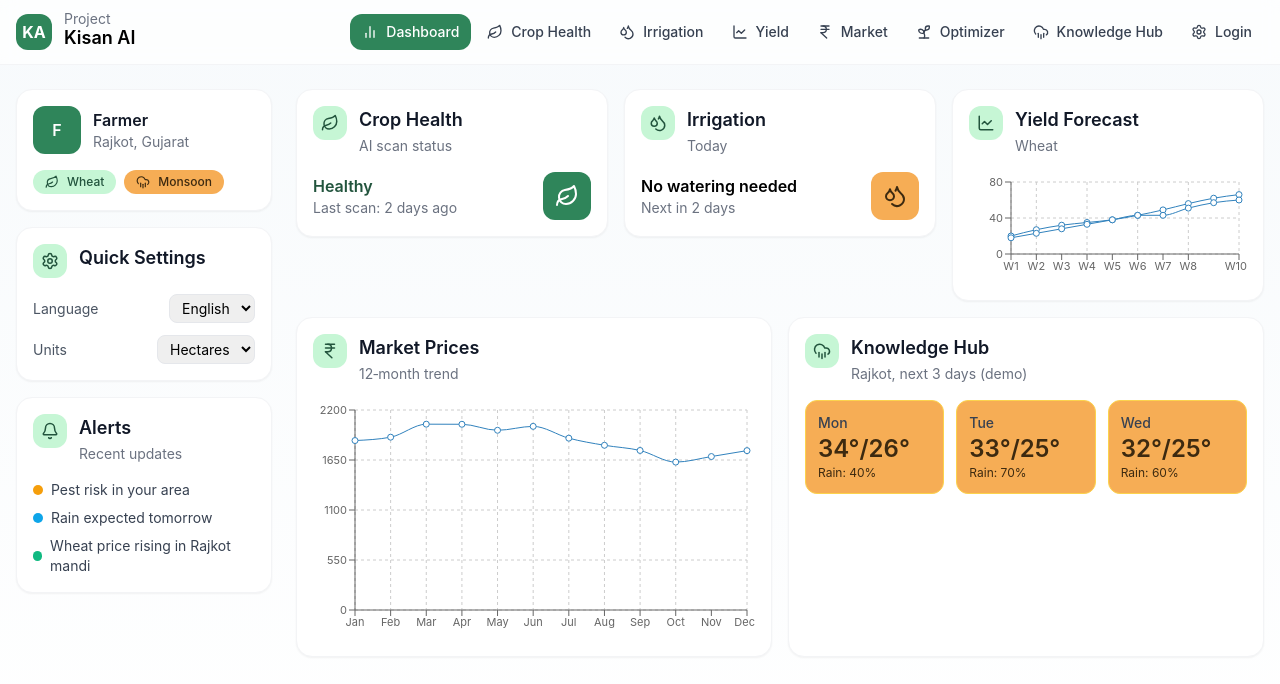
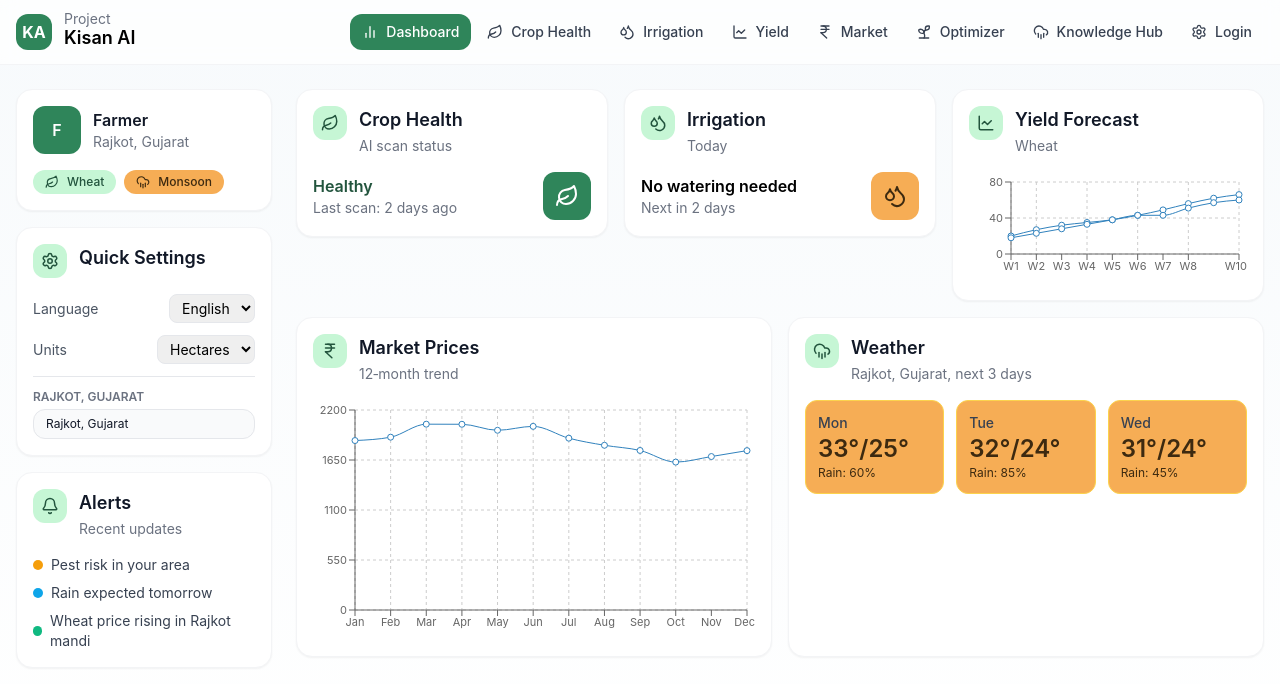
Before and after one commit to Burhanuddin-Gandhi/Kisan-ai, a React (Vite) app: page / in a window 1280 px wide. Shown: the top 684 px of the page. Built offline with nearby package versions, Linux system fonts and the light colour scheme; sample sign-in values are in the browser's storage.

Commit message:
Support updatable location/weather and disable enforced JSON mode for Gemini API compatibility

```diff
--- a/src/App.jsx
+++ b/src/App.jsx
@@ -250,6 +250,7 @@ const translations = {
     potato: "Potato",
     hectares: "Hectares",
     acres: "Acres",
+    weather: "Weather",
   },
   "हिंदी": {
     dashboard: "डैशबोर्ड",
@@ -283,6 +284,7 @@ const translations = {
     potato: "आलू",
     hectares: "हेक्टेयर",
     acres: "एकड़",
+    weather: "मौसम",
   },
   "ગુજરાતી": {
     dashboard: "ડેશબોર્ડ",
@@ -316,6 +318,7 @@ const translations = {
     potato: "બટાકા",
     hectares: "હેક્ટર",
     acres: "એકર",
+    weather: "હવામાન",
   }
 };
 
@@ -337,7 +340,7 @@ export default function App() {
         <div className="flex flex-col lg:flex-row gap-6 mt-6">
           <aside className="lg:w-64">
             <ProfileCard profile={profile} t={t} />
-            <SettingsPanel language={language} setLanguage={setLanguage} unit={unit} setUnit={setUnit} t={t} />
+            <SettingsPanel language={language} setLanguage={setLanguage} unit={unit} setUnit={setUnit} profile={profile} setProfile={setProfile} t={t} />
             <NotificationsPanel t={t} />
           </aside>
           <main className="flex-1">
@@ -417,7 +420,7 @@ function ProfileCard({ profile, t }) {
   );
 }
 
-function SettingsPanel({ language, setLanguage, unit, setUnit, t }) {
+function SettingsPanel({ language, setLanguage, unit, setUnit, profile, setProfile, t }) {
   return (
     <Card className="mt-4">
       <SectionTitle icon={SettingsIcon} title={t("quickSettings")} />
@@ -436,6 +439,15 @@ function SettingsPanel({ language, setLanguage, unit, setUnit, t }) {
             <option value="ha">{t("hectares")}</option>
             <option value="ac">{t("acres")}</option>
           </select>
+        </div>
+        <div className="border-t pt-3 mt-3">
+          <label className="block text-xs font-semibold text-gray-500 mb-1">{t("location") ? t("location").toUpperCase() : "LOCATION"}</label>
+          <input
+            type="text"
+            className="w-full border rounded-xl px-3 py-1.5 text-xs bg-gray-50 focus:bg-white text-gray-900 border-gray-200 focus:outline-none focus:ring-2 focus:ring-emerald-500 focus:border-transparent transition-all"
+            value={profile.location}
+            onChange={e=>setProfile({ ...profile, location: e.target.value })}
+          />
         </div>
       </div>
     </Card>
@@ -465,6 +477,16 @@ function NotificationsPanel({ t }) {
 
 // ---- Pages ----
 function Dashboard({ profile, unit, t }) {
+  const weatherData = useMemo(() => {
+    const seed = profile.location.length;
+    const baseTemp = 30 + (seed % 6);
+    return [
+      { d: "Mon", t: `${baseTemp}°/${baseTemp - 8}°`, r: `${30 + (seed * 2) % 50}%` },
+      { d: "Tue", t: `${baseTemp - 1}°/${baseTemp - 9}°`, r: `${40 + (seed * 3) % 50}%` },
+      { d: "Wed", t: `${baseTemp - 2}°/${baseTemp - 9}°`, r: `${35 + (seed * 4) % 50}%` }
+    ];
+  }, [profile.location]);
+
   return (
     <div>
       <div className="grid md:grid-cols-3 gap-4">
@@ -527,9 +549,9 @@ function Dashboard({ profile, unit, t }) {
           </div>
         </Card>
         <Card>
-          <SectionTitle icon={CloudRain} title={t("knowledge")} subtitle="Rajkot, next 3 days (demo)" />
+          <SectionTitle icon={CloudRain} title={t("weather") || "Weather"} subtitle={`${profile.location}, next 3 days`} />
           <div className="grid grid-cols-3 gap-3 text-sm">
-            {[{d:"Mon", t:"34°/26°", r:"40%"},{d:"Tue", t:"33°/25°", r:"70%"},{d:"Wed", t:"32°/25°", r:"60%"}].map((w, i)=> (
+            {weatherData.map((w, i)=> (
               <div key={i} className="rounded-xl bg-[#F6AD55] text-[#3D2A10] border border-amber-300 p-3">
                 <div className="font-medium text-gray-700">{w.d}</div>
                 <div className="text-2xl font-semibold">{w.t}</div>
```
Also changed, not shown: 1 other file (tests, documents, lock files or other folders).
